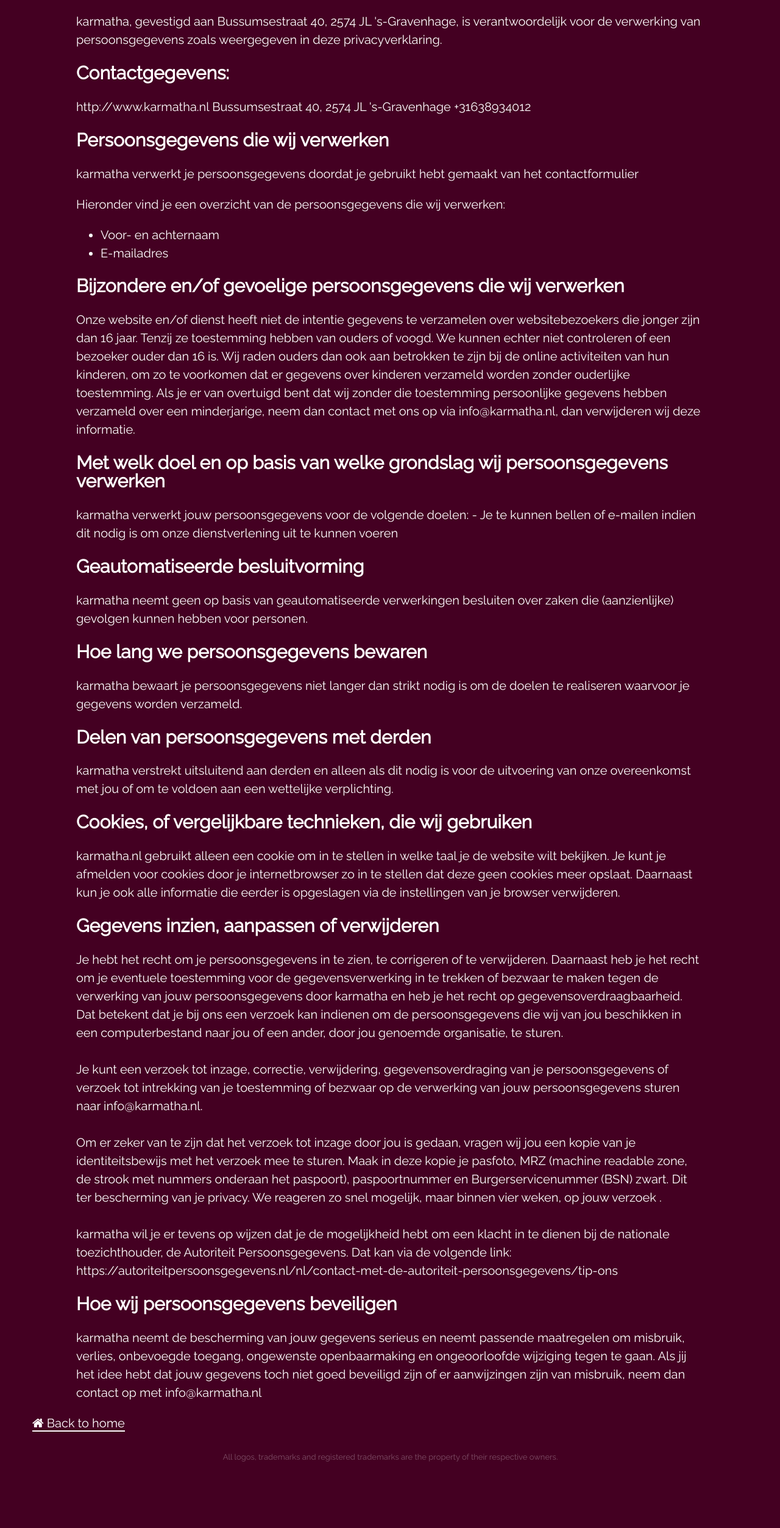
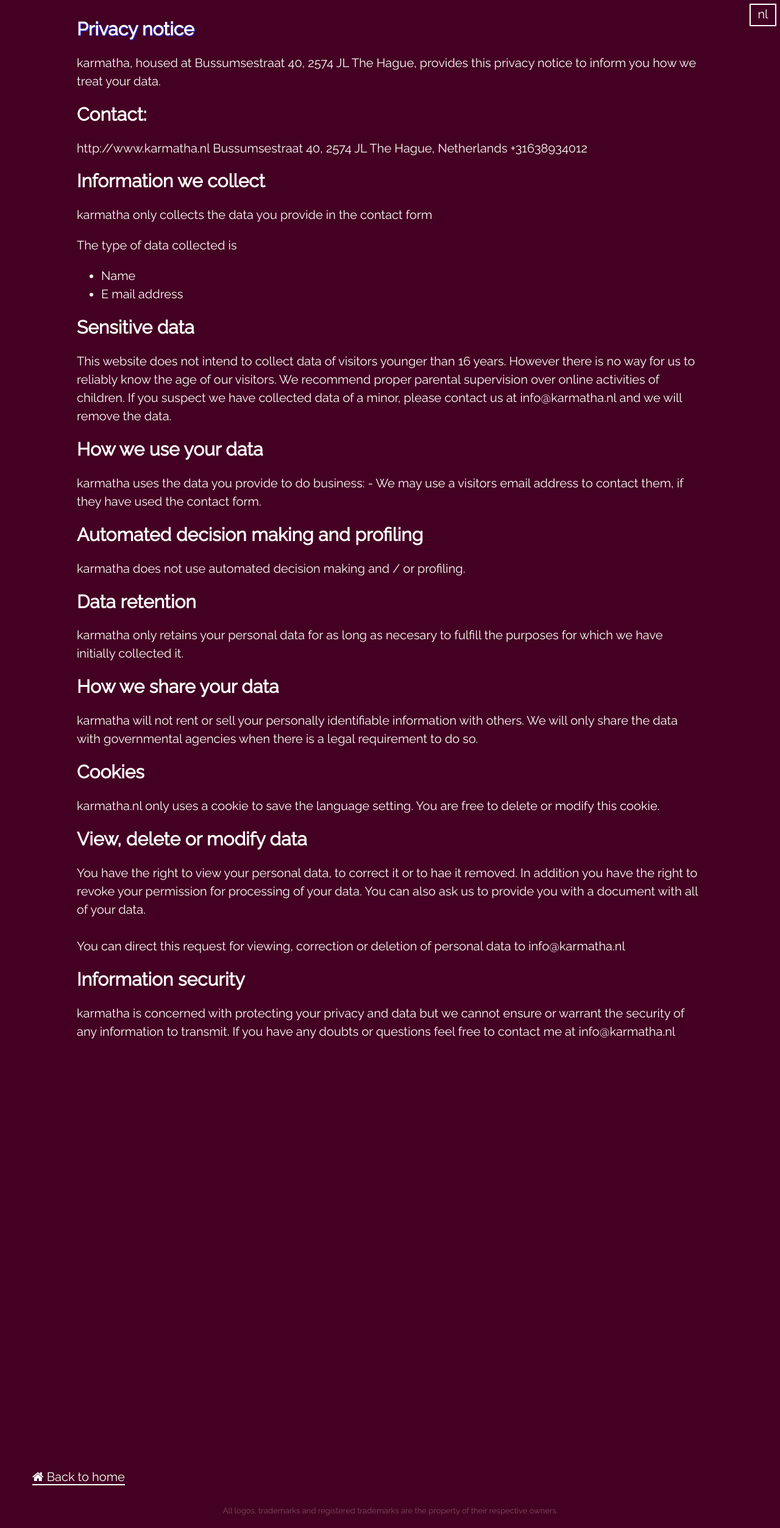
Before and after one commit to karmatha-nl/karmatha-nl.github.io, a Jekyll site: the page built from privacy.md, in a window 1280 px wide. Shown: the whole page at 61% size. Built offline with Jekyll 4.4.1, drawn with Linux system fonts in a browser that asks for light colours; before the commit the page ends 2417 px from its top, so only the background shows below that.

Commit message:
Privacy note in English

```diff
--- a/privacy.md
+++ b/privacy.md
@@ -2,11 +2,70 @@
 layout: default
 ---
 <style>
-    .lang-selector { display: none }
+    .lang-selector { xdisplay: none }
 </style>
-<section class="content-block">
+<section class="content-block multi-lang-block">
+    <div lang="en">
+        <h1>Privacy notice</h1>
+        <p>
+            karmatha, housed at Bussumsestraat 40, 2574 JL The Hague, provides this privacy notice to inform you how we treat your data.
+        </p>
+        <p>
+            <h2>Contact:</h2>
+            http://www.karmatha.nl Bussumsestraat 40, 2574 JL The Hague, Netherlands +31638934012
+        </p>
+        <p>
+            <h2>Information we collect</h2>
+            karmatha only collects the data you provide in the contact form
+        </p>
+        <p>
+            The type of data collected is
+            <ul>
+                <li>Name</li>
+                <li>E mail address</li>
+            </ul>
+        </p>
+        <p>
+            <h2>Sensitive data</h2>
+            This website does not intend to collect data of visitors younger than 16 years. However there is no way for us to reliably know the age of our visitors. We recommend proper parental supervision over online activities of children.
+            If you suspect we have collected data of a minor, please contact us at info@karmatha.nl and we will remove the data.
+        </p>
+        <p>
+            <h2>How we use your data</h2>
+            karmatha uses the data you provide to do business:
+            - We may use a visitors email address to contact them, if they have used the contact form.
+        </p>
+        <p>
+            <h2>Automated decision making and profiling</h2>
+            karmatha does not use automated decision making and / or profiling.
+        </p>
+        <p>
+            <h2>Data retention</h2>
+            karmatha only retains your personal data for as long as necesary to fulfill the purposes for which we have initially collected it.
+        </p>
+        <p>
+            <h2>How we share your data</h2>
+            karmatha will not rent or sell your personally identifiable information with others.  We will only share the data with governmental agencies when there is a legal requirement to do so.
+        </p>
+        <p>
+            <h2>Cookies</h2>
+            karmatha.nl only uses a cookie to save the language setting. You are free to delete or modify this cookie.
+        </p>
+        <p>
+            <h2>View, delete or modify data</h2>
+            You have the right to view your personal data, to correct it or to hae it removed. In addition you have the right to revoke your permission for processing of your data. You can also ask us to provide you with a document with all of your data.
+            <br><br>
+            You can direct this request for viewing, correction or deletion of personal data to info@karmatha.nl
+        </p>
+        <p>
+            <h2>Information security</h2>
+            karmatha is concerned with protecting your privacy and data but we cannot ensure or warrant the security of any information to transmit. If you have any doubts or questions feel free to contact me at info@karmatha.nl
+        </p>
+    </div>
     <div lang="nl">
-        <p >
+        <h1>Privacyverklaring</h1>
+
+        <p>
             karmatha, gevestigd aan Bussumsestraat 40, 2574 JL &#39;s-Gravenhage, is verantwoordelijk voor de verwerking van persoonsgegevens zoals weergegeven in deze privacyverklaring.
         </p>
         <p>
```
